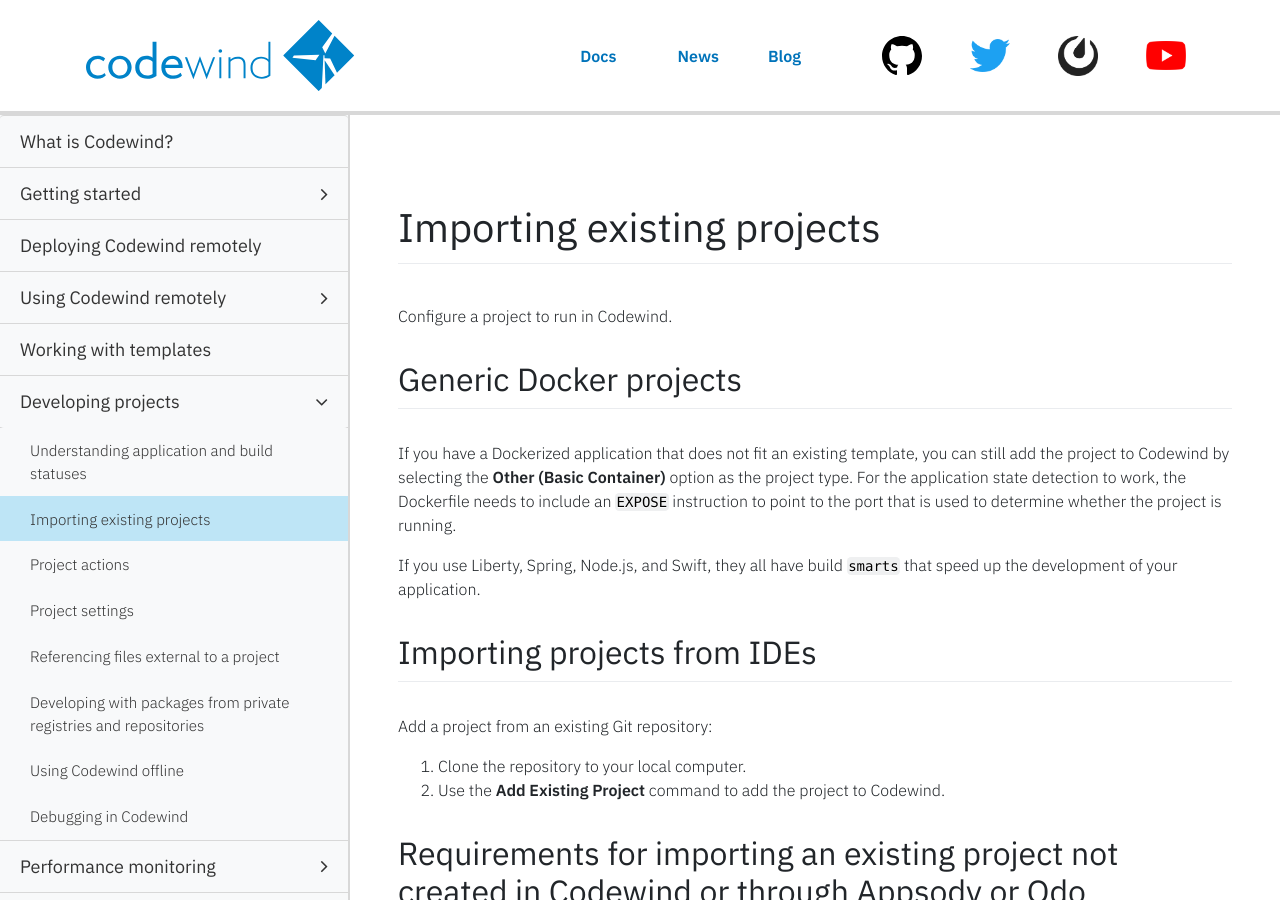
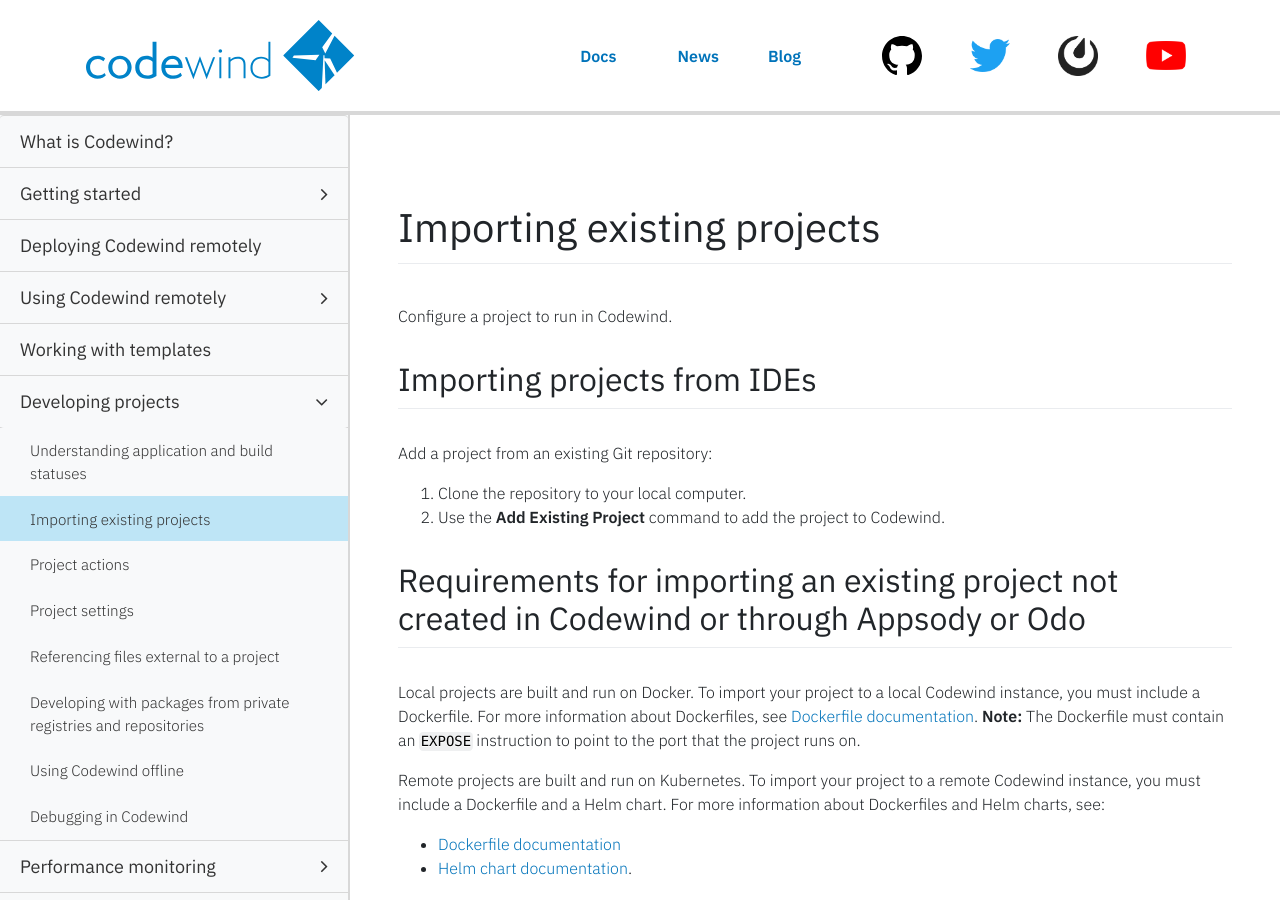
Before and after one commit to eclipse-archived/codewind-docs, a Jekyll site: the page built from docs/_documentations/importing-existing-projects.md, in a window 1280 px wide and 900 px high. Built offline with Jekyll 4.4.1, drawn with Linux system fonts in a browser that asks for light colours; nearby versions of some CDN libraries; comment, search, counter and statistics services are not loaded.

Commit message:
deleted generic docker projects section
Signed-off-by: Jacob Berger <jacob.berger@ibm.com>

```diff
--- a/docs/_documentations/importing-existing-projects.md
+++ b/docs/_documentations/importing-existing-projects.md
@@ -11,12 +11,6 @@ type: document
 # Importing existing projects
 
 Configure a project to run in Codewind.
-
-## Generic Docker projects
-
-If you have a Dockerized application that does not fit an existing template, you can still add the project to Codewind by selecting the **Other (Basic Container)** option as the project type. For the application state detection to work, the Dockerfile needs to include an `EXPOSE` instruction to point to the port that is used to determine whether the project is running.
-
-If you use Liberty, Spring, Node.js, and Swift, they all have build `smarts` that speed up the development of your application.
 
 ## Importing projects from IDEs
 
```
